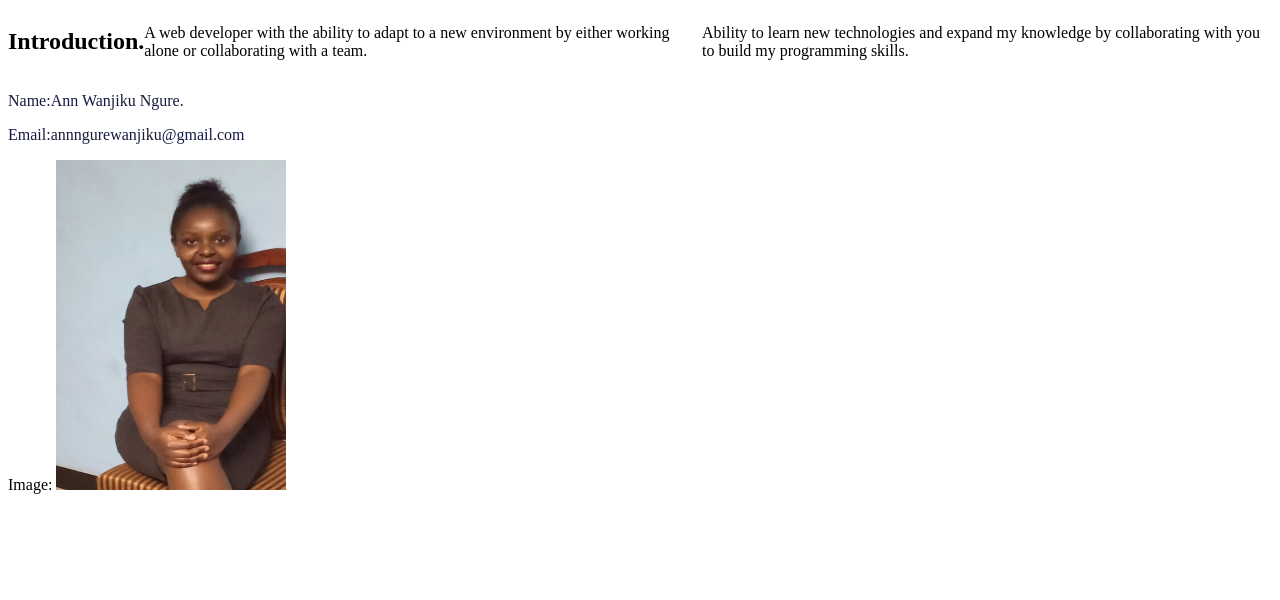
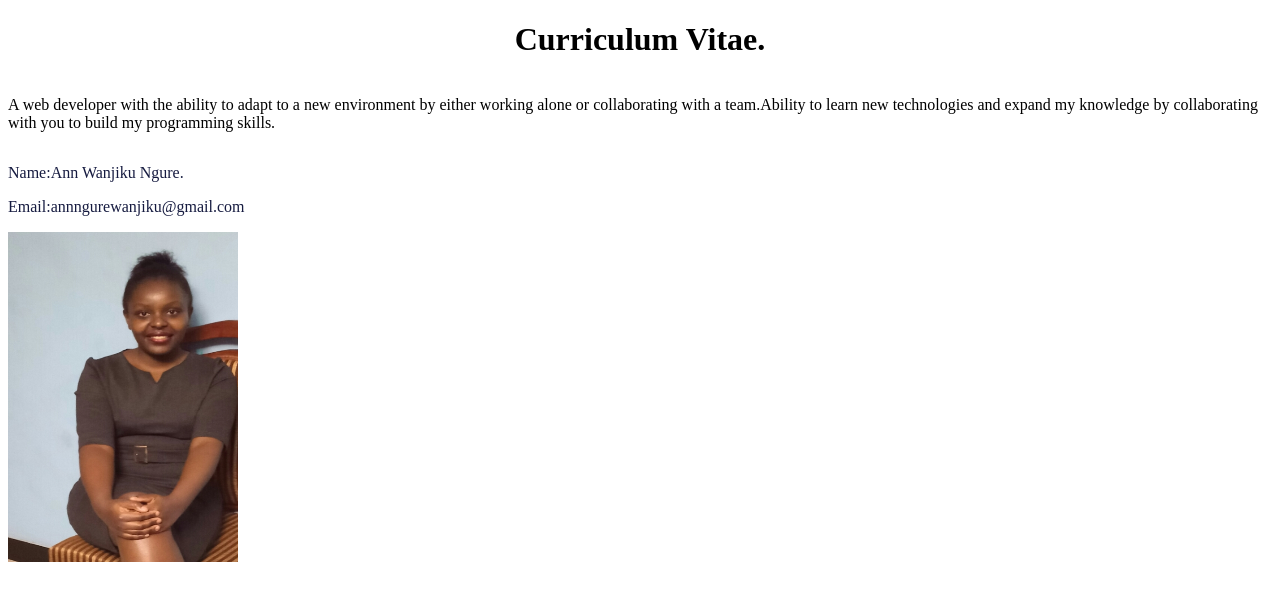
Before and after one commit to annngure/CV, a website: page index.html in a window 1280 px wide. Drawn offline with Linux system fonts and the light colour scheme.

Commit message:
change div to selection

```diff
--- a/index.css
+++ b/index.css
@@ -1,10 +1,11 @@
 #intro_section{
     display:flex;
-    flex-direction: row;
+    flex-direction:row;
 }
 #name{
     color:#161B40;
 }
 #email{
     color:#161B40;
+
 }
--- a/index.html
+++ b/index.html
@@ -5,17 +5,15 @@
         <link rel="stylesheet" href="index.css">
     </head>
     <body>
-        <div id="intro_section">
-            <h2>Introduction.</h2>
-            <p>A web developer with the ability to adapt to a new environment by either working alone or collaborating with a team.</p>
-            <p>Ability to learn new technologies and expand my knowledge by collaborating with you to build my programming skills.</p>
-        </div>
-        <div>
+        <h1 style="text-align: center;">Curriculum Vitae.</h1>
+        <section>
+            <article id="intro_section">
+                <p>A web developer with the ability to adapt to a new environment by either working alone or collaborating with a team.Ability to learn new technologies and expand my knowledge by collaborating with you to build my programming skills.</p>
+            </article>
             <p id="name">Name:Ann Wanjiku Ngure.</p>
             <p id="email">Email:annngurewanjiku@gmail.com</p>
-                <p id="personal_image">Image:
-                    <img src="image/personal_image.jpg" alt="image" height="330px" width="230px">
-                </p>
-        </div>
+            <img id="personal_image" src="image/personal_image.jpg" alt="image" height="330px" width="230px">
+       </section>
+
     </body>
 </html>
```
